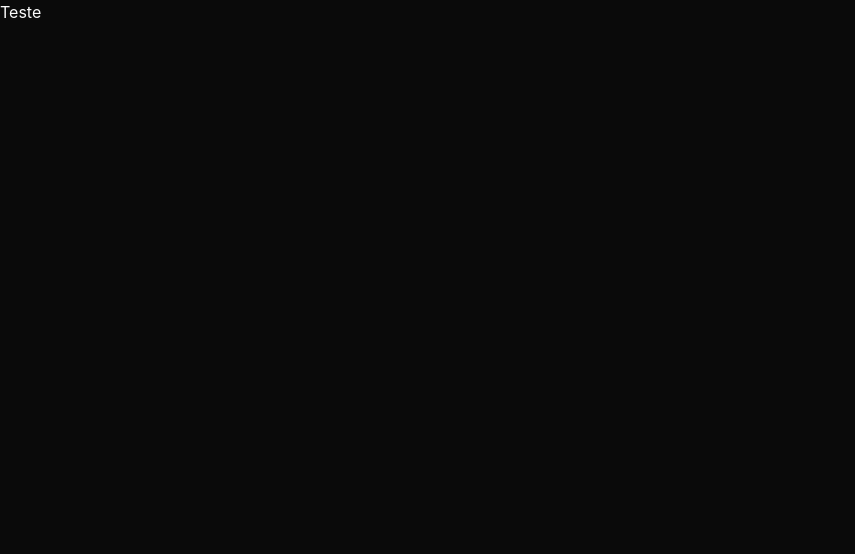
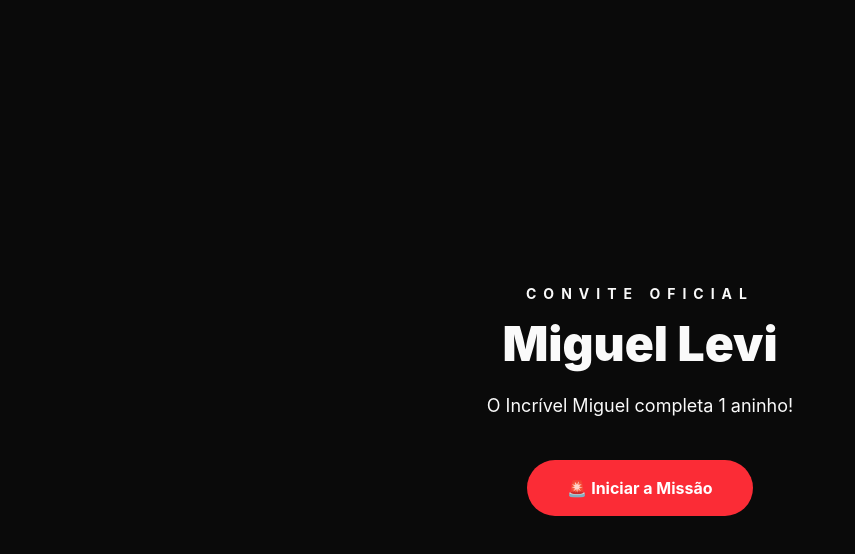
Before and after one commit to jessicaas883-wq/convite-miguel-levi, a Next.js app: page / in a window 1280 px wide. Shown: the top 554 px of the page, without its empty margins (0-855 px from the left). Built offline with nearby package versions, Linux system fonts and the light colour scheme.

Commit message:
Update page.tsx

```diff
--- a/app/page.tsx
+++ b/app/page.tsx
@@ -1,19 +1,26 @@
 'use client'
 
-import { useParallax } from '@/hooks/use-parallax'
+export default function Page() {
+  return (
+    <main className="relative flex min-h-screen flex-col items-center justify-center px-6 text-center">
+      <p className="text-sm font-bold uppercase tracking-[0.5em]">
+        Convite Oficial
+      </p>
 
-export default function Page() {
-  const { ref, progress } = useParallax<HTMLDivElement>()
+      <h1 className="mt-4 text-5xl font-black">
+        Miguel Levi
+      </h1>
 
-  return (
-    <main ref={ref} className="min-h-screen">
-      <div
-        style={{
-          transform: `translateY(${progress * -32}px)`,
-        }}
+      <p className="mt-6 text-lg">
+        O Incrível Miguel completa 1 aninho!
+      </p>
+
+      <button
+        type="button"
+        className="mt-10 rounded-full bg-red-500 px-10 py-4 font-bold text-white"
       >
-        Teste
-      </div>
+        🚨 Iniciar a Missão
+      </button>
     </main>
   )
 }
```
